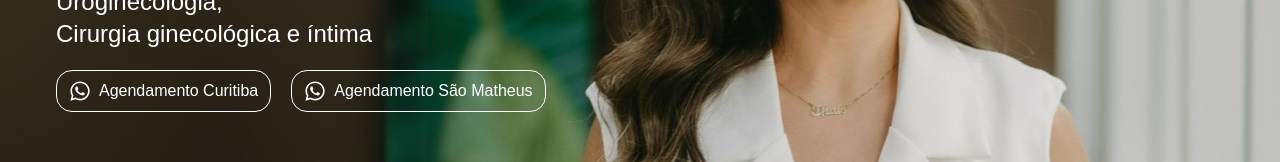
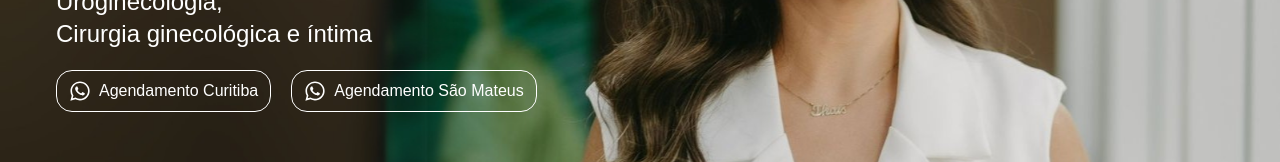
Before and after one commit to MatheusKerscher/thais-farah, a React (Vite) app: page / in a window 1280 px wide. Shown: the part 367-529 px from the top of the page. Built offline with nearby package versions, Linux system fonts and the light colour scheme; a web font is replaced by a local one.

Commit message:
update header button label

```diff
--- a/src/components/Header/index.tsx
+++ b/src/components/Header/index.tsx
@@ -31,7 +31,7 @@ const Header = () => {
               />
 
               <ButtonWhatsApp
-                text="Agendamento São Matheus"
+                text="Agendamento São Mateus"
                 styleClass="text-white border-1 border-white"
                 ownUrl={true}
                 url="https://wa.me/5542998546020?text=Ol%C3%A1%2C%20gostaria%20de%20agendar%20uma%20consulta%20com%20a%20Dra%20Tha%C3%ADs%20Farah!"
```
